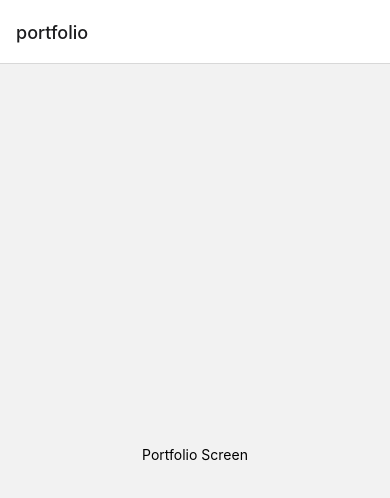
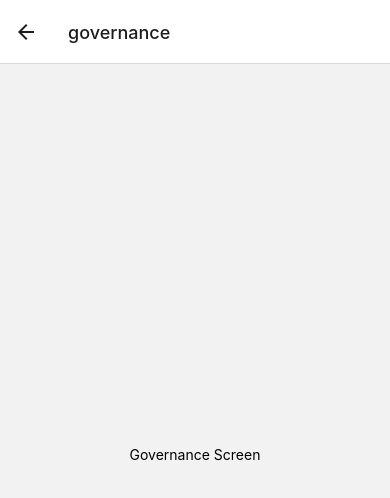
Before and after one commit to swc0620/enft_dao_management_app, a React Native app: screen /governance in a window 390 px wide. Shown: the top 498 px of the page. Built offline with nearby package versions, Linux system fonts and the light colour scheme.

Commit message:
initialize project

```diff
--- a/App.tsx
+++ b/App.tsx
@@ -5,6 +5,7 @@ import { Provider as PaperProvider } from "react-native-paper";
 import { NavigationContainer } from "@react-navigation/native";
 import { createNativeStackNavigator } from "@react-navigation/native-stack";
 import Portfolio from "./src/pages/Portfolio";
+import Governance from "./src/pages/Governance";
 
 const Stack = createNativeStackNavigator();
 
@@ -14,6 +15,7 @@ export default function App() {
       <PaperProvider>
         <Stack.Navigator>
           <Stack.Screen name="portfolio" component={Portfolio} />
+          <Stack.Screen name="governance" component={Governance} />
         </Stack.Navigator>
       </PaperProvider>
     </NavigationContainer>
--- /dev/null
+++ b/src/pages/Governance.tsx
@@ -0,0 +1,20 @@
+import { StatusBar } from "expo-status-bar";
+import React from "react";
+import { StyleSheet, Text, View } from "react-native";
+
+export default function Governance() {
+  return (
+    <View style={{ flex: 1, alignItems: "center", justifyContent: "center" }}>
+      <Text>Governance Screen</Text>
+    </View>
+  );
+}
+
+const styles = StyleSheet.create({
+  container: {
+    flex: 1,
+    backgroundColor: "#fff",
+    alignItems: "center",
+    justifyContent: "center",
+  },
+});
```
